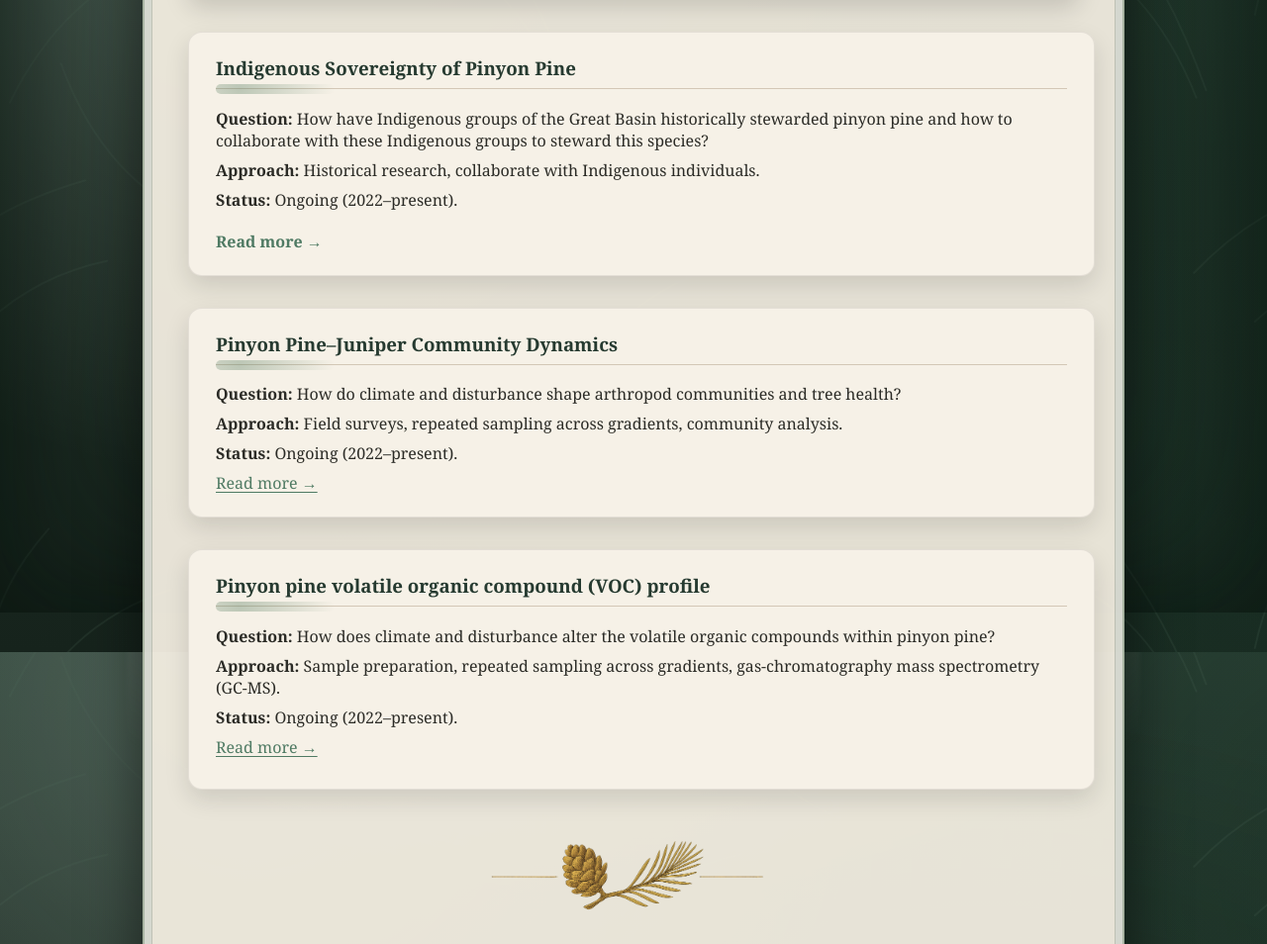
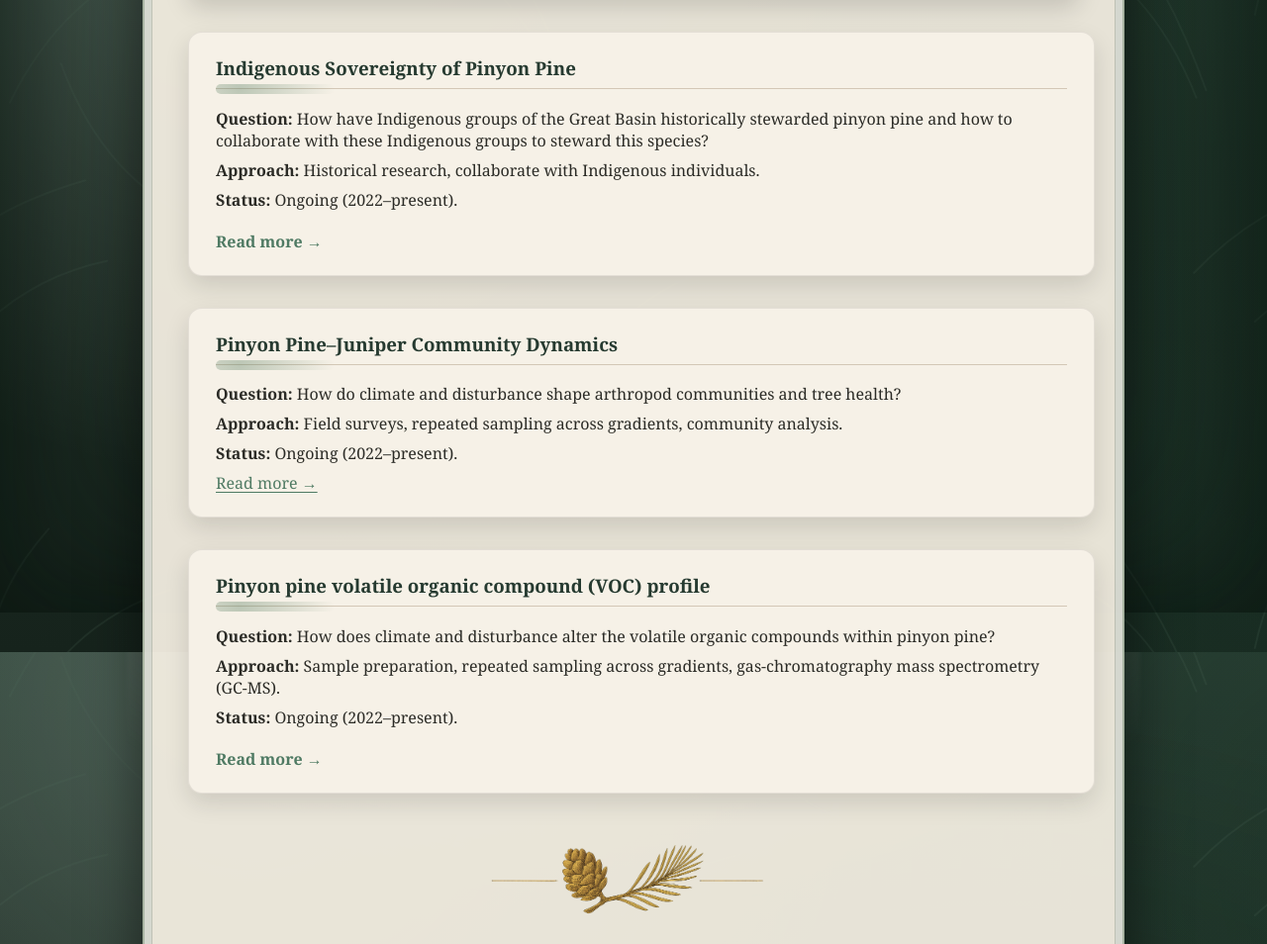
Before and after one commit to ChloeCollierAllen/ChloeCollierAllen.github.io, a Jekyll site: the page built from research.md, in a window 1280 px wide. Shown: the part 281-1235 px from the top of the page at 99% size. Built offline with Jekyll 4.4.1, drawn with Linux system fonts in a browser that asks for light colours; grey boxes are pictures that could not be loaded.

Commit message:
Update research.md

```diff
--- a/research.md
+++ b/research.md
@@ -38,7 +38,10 @@
   <p><strong>Question:</strong> How does climate and disturbance alter the volatile organic compounds within pinyon pine? </p>
   <p><strong>Approach:</strong> Sample preparation, repeated sampling across gradients, gas-chromatography mass spectrometry (GC-MS).</p>
   <p><strong>Status:</strong> Ongoing (2022–present).</p>
-  <p><a href="#dynamics">Read more →</a></p>
+ <a href="/research/pinyon-voc-profile/" class="read-more">
+  Read more →
+</a>
+
 </div>
 
 <div class="botanical-divider"></div>
```
